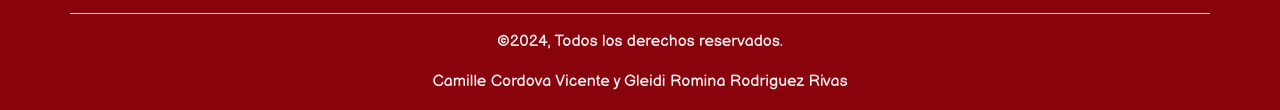
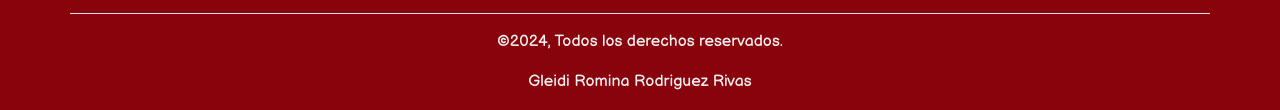
Before and after one commit to Romina-RR/MOCHI-SEO--WEB, a plain HTML site: page menu.html in a window 1280 px wide. Shown: the part 3537-3647 px from the top of the page. Drawn offline with nearby package versions, Linux system fonts and the light colour scheme.

Commit message:
Actualizar menu.html

```diff
--- a/menu.html
+++ b/menu.html
@@ -273,7 +273,7 @@
             <div class="row border-top pt-3">
                 <div class="col-12 col-md-12 text-center mb-0 mb-md-0">
                     <p>&copy;2024, Todos los derechos reservados.</p>
-                    <p>Camille Cordova Vicente y Gleidi Romina Rodriguez Rivas</p>
+                    <p>Gleidi Romina Rodriguez Rivas</p>
                 </div>
             </div>
         </div>
```
